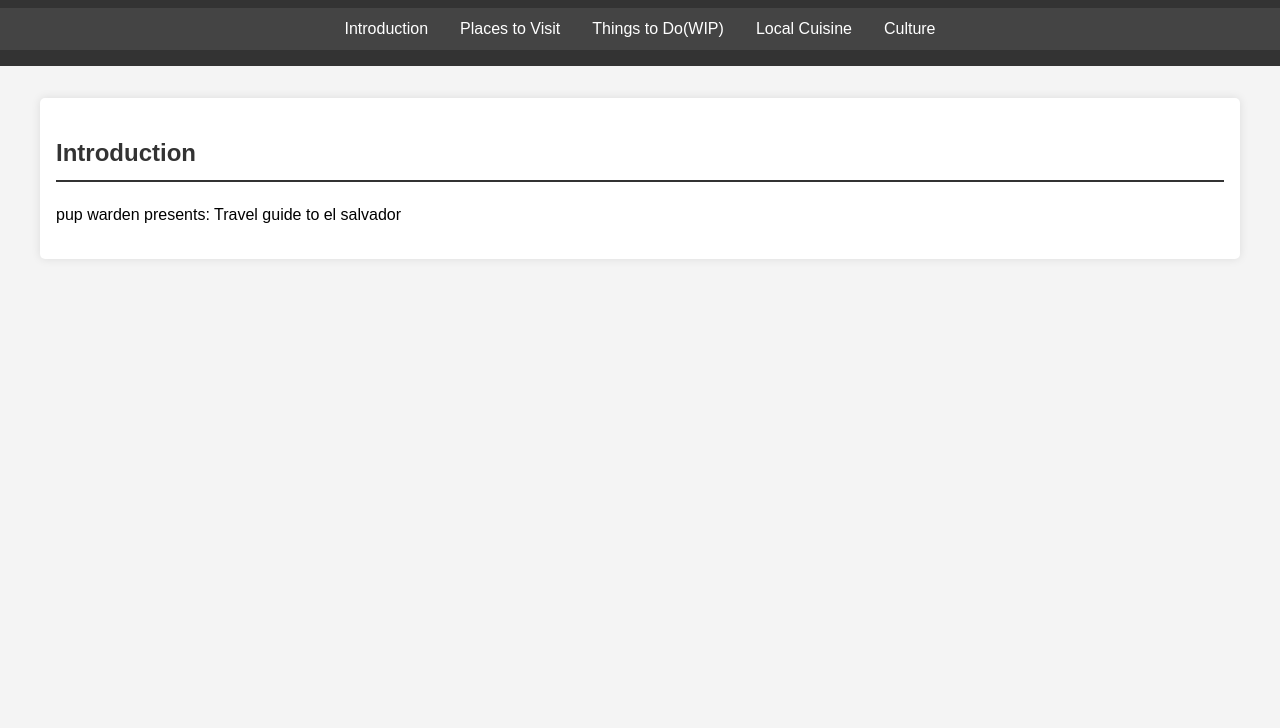
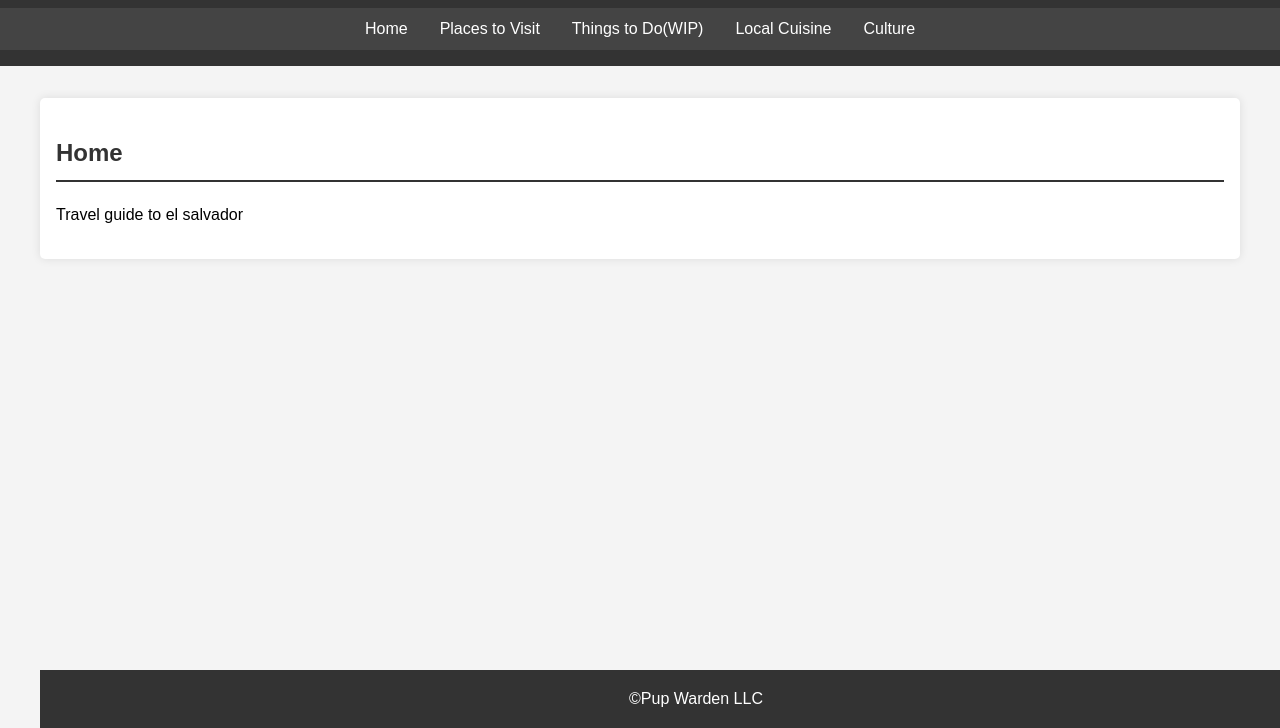
Before and after one commit to ieatgrass103/El-Salvador, a plain HTML site: page index.html in a window 1280 px wide. Shown: the part 72-800 px from the top of the page. Drawn offline with Linux system fonts and the light colour scheme.

Commit message:
readd the footer and improve the placeholders

```diff
--- a/index.html
+++ b/index.html
@@ -5,7 +5,7 @@
     <meta name="viewport" content="width=device-width, initial-scale=1.0">
     <meta name="description" content="A comprehensive travel guide to El Salvador, including top destinations, activities, and local tips.">
     <meta name="keywords" content="El Salvador, travel guide, travel tips, destinations, local cuisine">
-    <title>Travel Guide to El Salvador</title>
+    <title>Travel Guide</title>
     <style>
         body {
             font-family: Arial, sans-serif;
@@ -85,7 +85,7 @@
         <h1>Travel Guide to El Salvador</h1>
         <nav>
             <ul>
-                <li><a href=index.html>Introduction</a></li>
+                <li><a href=index.html>Home</a></li>
                 <li><a href=places.html>Places to Visit</a></li>
                 <li><a href=history.html>Things to Do(WIP)</a></li>
                 <li><a href=food.html>Local Cuisine</a></li>
@@ -95,9 +95,10 @@
     </header>
 
     <main>
-        <section id="introduction">
-            <h2>Introduction</h2>
-            <p>pup warden presents: Travel guide to el salvador</p>
+        <section id="Home">
+            <h2>Home</h2>
+            <p>Travel guide to el salvador</p>
         </section>
+        <footer>©Pup Warden LLC</footer>
 </body>
 </html>
```
Also changed, not shown: culture.html (+1 -0 lines), food.html (+1 -0 lines), history.html (+4 -3 lines), places.html (+5 -4 lines).
